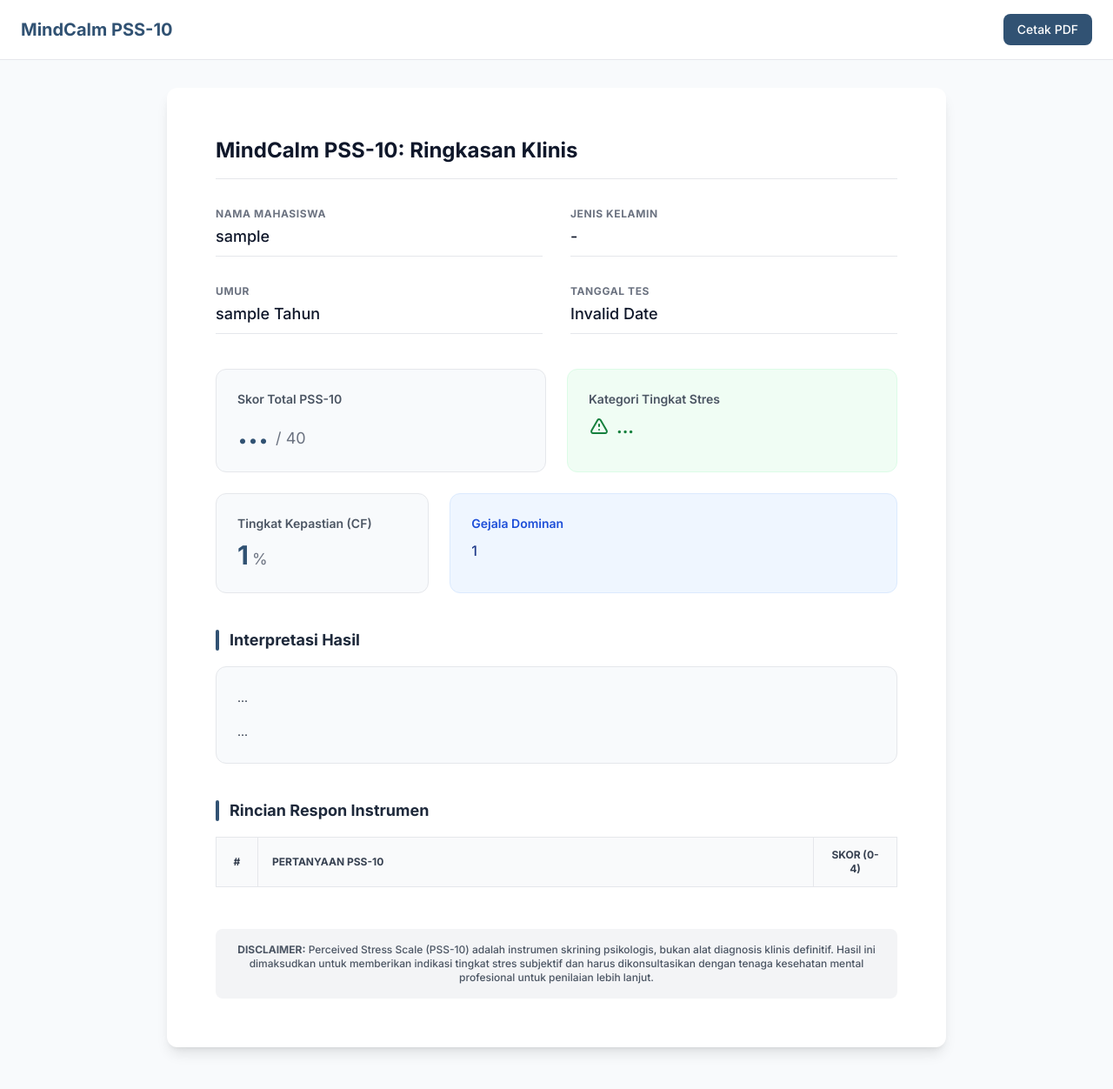
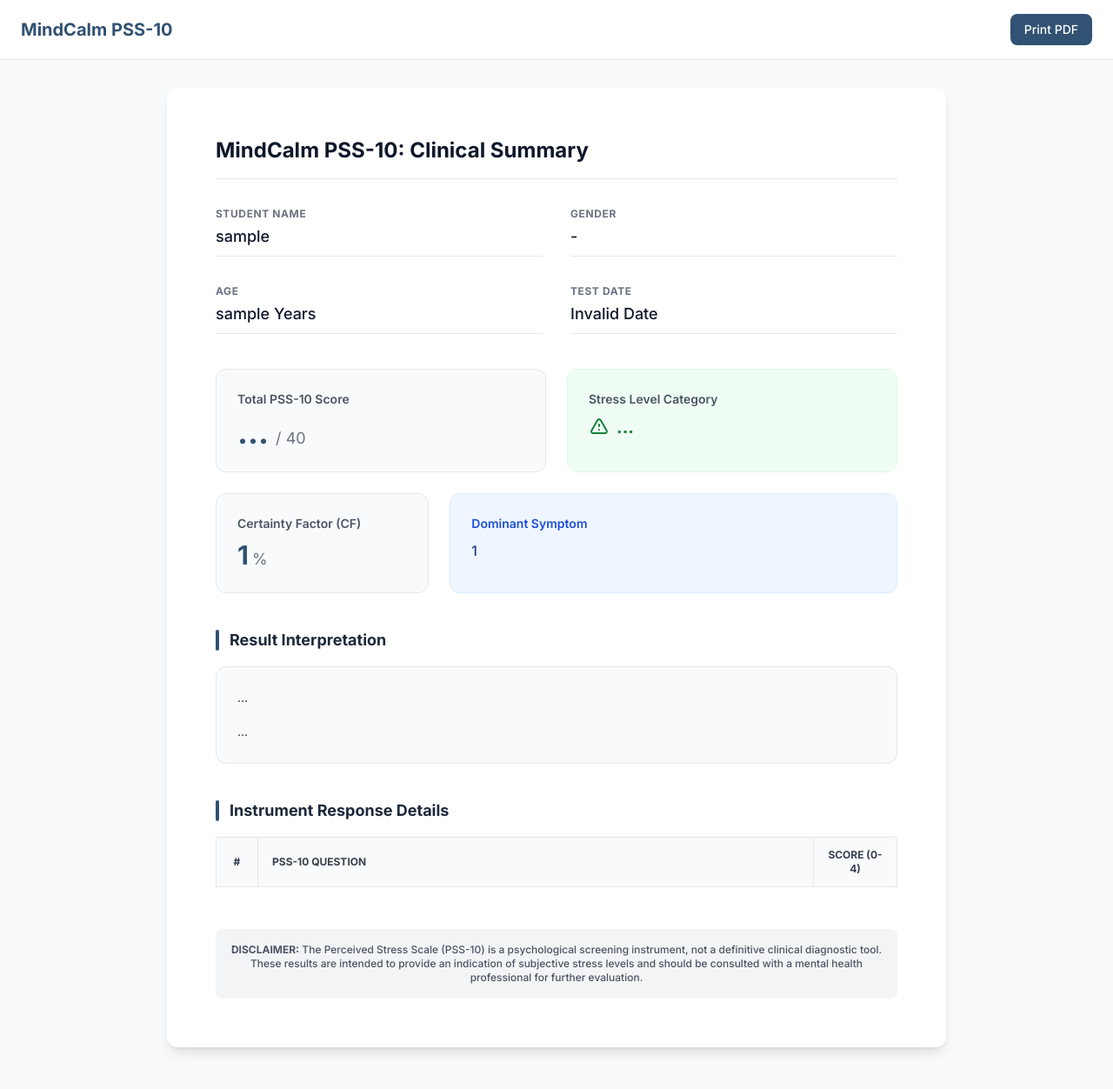
Before and after one commit to rakanabiyyu/expertsys_pss10, a Flask app: page /print in a window 1280 px wide. Shown: the whole page at 87% size. Run offline with Flask 3, Linux system fonts and the light colour scheme; the visitor is signed in with stand-in values (Sample User, id 1); lists and menus that the app fills with data are empty; some libraries are stand-ins or nearby versions.

Commit message:
chore: translate

```diff
--- a/app.py
+++ b/app.py
@@ -32,13 +32,13 @@
 @app.route('/api/calculate-score', methods=['POST'])
 def calculate_score():
     if 'user_name' not in session:
-        return jsonify({"error": "Sesi tidak valid, silakan registrasi ulang"}), 401
+        return jsonify({"error": "Invalid session, please register again"}), 401
 
     data = request.json
     answers = data.get('answers', [])
 
     if len(answers) != 10:
-        return jsonify({"error": "Data jawaban tidak lengkap"}), 400
+        return jsonify({"error": "Incomplete answer data"}), 400
 
     # 1. Hitung Total Score PSS-10 Konvensional
     reverse_indices = [3, 4, 6, 7]
@@ -69,16 +69,16 @@
     ]
 
     gejala_text = [
-        "kesal karena sesuatu yang terjadi secara tak terduga (PSS 1)",
-        "merasa tidak mampu mengendalikan hal-hal penting dalam hidup (PSS 2)",
-        "merasa gelisah dan tertekan (PSS 3)",
-        "kurangnya keyakinan dalam menangani masalah pribadi (PSS 4)",
-        "merasa hal-hal tidak berjalan sesuai keinginan (PSS 5)",
-        "merasa tidak dapat menangani semua hal yang harus dilakukan (PSS 6)",
-        "ketidakmampuan mengendalikan rasa kesal dalam hidup (PSS 7)",
-        "merasa tidak mampu mengatasi berbagai hal (PSS 8)",
-        "marah karena hal-hal yang terjadi di luar kendali (PSS 9)",
-        "merasa kesulitan menumpuk sangat banyak sehingga tidak bisa diatasi (PSS 10)"
+        "being upset because of something that happened unexpectedly (PSS 1)",
+        "feeling unable to control the important things in your life (PSS 2)",
+        "feeling nervous and stressed (PSS 3)",
+        "lacking confidence in your ability to handle personal problems (PSS 4)",
+        "feeling that things were not going your way (PSS 5)",
+        "feeling unable to cope with all the things you had to do (PSS 6)",
+        "inability to control irritations in your life (PSS 7)",
+        "feeling unable to stay on top of things (PSS 8)",
+        "being angered because of things outside of your control (PSS 9)",
+        "feeling difficulties were piling up so high that you could not overcome them (PSS 10)"
     ]
 
     cf_combine = 0.0
@@ -101,16 +101,16 @@
         cf_combine = cf_combine + cf_evidence * (1 - cf_combine)
 
     cf_percentage = round(cf_combine * 100, 2)
-    dominant_symptom_text = f"Gejala dominan Anda adalah {gejala_text[dominant_symptom_idx]}."
+    dominant_symptom_text = f"Your dominant symptom is {gejala_text[dominant_symptom_idx]}."
 
     # Kategori Stres PSS-10
     kategori = ""
     if total_score <= 14:
-        kategori = "Stres Ringan"
+        kategori = "Low Stress"
     elif total_score <= 26:
-        kategori = "Stres Sedang"
+        kategori = "Moderate Stress"
     else:
-        kategori = "Stres Berat"
+        kategori = "High Stress"
 
     # Simpan hasil di session
     session['score'] = total_score
--- a/templates/print.html
+++ b/templates/print.html
@@ -3,7 +3,7 @@
 <head>
     <meta charset="UTF-8">
     <meta name="viewport" content="width=device-width, initial-scale=1.0">
-    <title>Ringkasan Klinis - MindCalm PSS-10</title>
+    <title>Clinical Summary - MindCalm PSS-10</title>
     <script src="https://cdn.tailwindcss.com"></script>
     <script>
         tailwind.config = {
@@ -39,7 +39,7 @@
         <div class="container mx-auto px-6 py-4 flex justify-between items-center">
             <div class="text-xl font-bold text-primary"><a href="{{ url_for('result') }}">MindCalm PSS-10</a></div>
             <button onclick="window.print()" class="px-4 py-2 bg-primary text-white text-sm font-medium rounded-lg hover:bg-opacity-90 transition-colors">
-                Cetak PDF
+                Print PDF
             </button>
         </div>
     </header>
@@ -49,25 +49,25 @@
         <div class="p-10 sm:p-14">
 
             <h1 class="text-2xl font-bold text-slate-900 mb-8 pb-4 border-b border-gray-200">
-                MindCalm PSS-10: Ringkasan Klinis
+                MindCalm PSS-10: Clinical Summary
             </h1>
 
             <!-- Identitas -->
             <div class="grid grid-cols-2 gap-8 mb-10">
                 <div>
-                    <p class="text-xs font-bold text-gray-500 uppercase tracking-wider mb-1">Nama Mahasiswa</p>
+                    <p class="text-xs font-bold text-gray-500 uppercase tracking-wider mb-1">Student Name</p>
                     <p class="text-lg font-medium text-slate-900 border-b border-gray-200 pb-2" id="print-name">...</p>
                 </div>
                 <div>
-                    <p class="text-xs font-bold text-gray-500 uppercase tracking-wider mb-1">Jenis Kelamin</p>
+                    <p class="text-xs font-bold text-gray-500 uppercase tracking-wider mb-1">Gender</p>
                     <p class="text-lg font-medium text-slate-900 border-b border-gray-200 pb-2" id="print-gender">...</p>
                 </div>
                 <div>
-                    <p class="text-xs font-bold text-gray-500 uppercase tracking-wider mb-1">Umur</p>
+                    <p class="text-xs font-bold text-gray-500 uppercase tracking-wider mb-1">Age</p>
                     <p class="text-lg font-medium text-slate-900 border-b border-gray-200 pb-2" id="print-age">...</p>
                 </div>
                 <div>
-                    <p class="text-xs font-bold text-gray-500 uppercase tracking-wider mb-1">Tanggal Tes</p>
+                    <p class="text-xs font-bold text-gray-500 uppercase tracking-wider mb-1">Test Date</p>
                     <p class="text-lg font-medium text-slate-900 border-b border-gray-200 pb-2" id="print-date">...</p>
                 </div>
             </div>
@@ -75,14 +75,14 @@
             <!-- Skor & Kategori -->
             <div class="grid grid-cols-2 gap-6 mb-6">
                 <div class="bg-slate-50 print-bg print-card rounded-xl border border-gray-200 p-6">
-                    <p class="text-sm font-semibold text-gray-600 mb-2">Skor Total PSS-10</p>
+                    <p class="text-sm font-semibold text-gray-600 mb-2">Total PSS-10 Score</p>
                     <div class="flex items-baseline">
                         <span class="text-4xl font-bold text-primary" id="print-score">...</span>
                         <span class="text-lg text-gray-500 ml-2">/ 40</span>
                     </div>
                 </div>
                 <div class="bg-green-50 print-bg print-card rounded-xl border border-green-100 p-6" id="print-category-box">
-                    <p class="text-sm font-semibold text-gray-600 mb-2">Kategori Tingkat Stres</p>
+                    <p class="text-sm font-semibold text-gray-600 mb-2">Stress Level Category</p>
                     <div class="flex items-center text-green-700" id="print-category-text-wrap">
                         <svg class="w-6 h-6 mr-2" fill="none" stroke="currentColor" viewBox="0 0 24 24"><path stroke-linecap="round" stroke-linejoin="round" stroke-width="2" d="M12 9v2m0 4h.01m-6.938 4h13.856c1.54 0 2.502-1.667 1.732-3L13.732 4c-.77-1.333-2.694-1.333-3.464 0L3.34 16c-.77 1.333.192 3 1.732 3z"></path></svg>
                         <span class="text-xl font-bold" id="print-category">...</span>
@@ -93,14 +93,14 @@
             <!-- Analisis Sistem Pakar (CF) -->
             <div class="grid grid-cols-1 sm:grid-cols-3 gap-6 mb-10">
                 <div class="bg-slate-50 print-bg print-card rounded-xl border border-gray-200 p-6 sm:col-span-1">
-                    <p class="text-sm font-semibold text-gray-600 mb-2">Tingkat Kepastian (CF)</p>
+                    <p class="text-sm font-semibold text-gray-600 mb-2">Certainty Factor (CF)</p>
                     <div class="flex items-baseline text-primary">
                         <span class="text-3xl font-bold">{{ cf_percentage }}</span>
                         <span class="text-lg text-gray-500 ml-1">%</span>
                     </div>
                 </div>
                 <div class="bg-blue-50 print-bg print-card rounded-xl border border-blue-100 p-6 sm:col-span-2">
-                    <p class="text-sm font-semibold text-blue-700 mb-2">Gejala Dominan</p>
+                    <p class="text-sm font-semibold text-blue-700 mb-2">Dominant Symptom</p>
                     <p class="text-blue-900 font-medium leading-relaxed">
                         {{ dominant_symptom }}
                     </p>
@@ -111,7 +111,7 @@
             <div class="mb-10">
                 <div class="flex items-center mb-4">
                     <div class="w-1 h-6 bg-primary rounded-full mr-3"></div>
-                    <h2 class="text-lg font-bold text-slate-800">Interpretasi Hasil</h2>
+                    <h2 class="text-lg font-bold text-slate-800">Result Interpretation</h2>
                 </div>
                 <div class="bg-slate-50 print-bg print-card rounded-xl border border-gray-200 p-6">
                     <p class="text-gray-700 text-sm leading-relaxed mb-4" id="print-interp-1">
@@ -127,15 +127,15 @@
             <div class="mb-10">
                 <div class="flex items-center mb-4">
                     <div class="w-1 h-6 bg-primary rounded-full mr-3"></div>
-                    <h2 class="text-lg font-bold text-slate-800">Rincian Respon Instrumen</h2>
+                    <h2 class="text-lg font-bold text-slate-800">Instrument Response Details</h2>
                 </div>
                 <div class="overflow-x-auto">
                     <table class="w-full text-sm text-left border-collapse border border-gray-200 rounded-lg">
                         <thead class="text-xs text-gray-700 uppercase bg-gray-50 print-bg">
                             <tr>
                                 <th scope="col" class="px-4 py-3 border border-gray-200 w-12 text-center">#</th>
-                                <th scope="col" class="px-4 py-3 border border-gray-200">Pertanyaan PSS-10</th>
-                                <th scope="col" class="px-4 py-3 border border-gray-200 w-24 text-center">Skor (0-4)</th>
+                                <th scope="col" class="px-4 py-3 border border-gray-200">PSS-10 Question</th>
+                                <th scope="col" class="px-4 py-3 border border-gray-200 w-24 text-center">Score (0-4)</th>
                             </tr>
                         </thead>
                         <tbody id="print-table-body">
@@ -148,7 +148,7 @@
             <!-- Disclaimer -->
             <div class="bg-gray-100 print-bg print-card p-4 rounded-lg text-center mt-12">
                 <p class="text-[10px] sm:text-xs text-gray-600 font-medium">
-                    <span class="font-bold">DISCLAIMER:</span> Perceived Stress Scale (PSS-10) adalah instrumen skrining psikologis, bukan alat diagnosis klinis definitif. Hasil ini dimaksudkan untuk memberikan indikasi tingkat stres subjektif dan harus dikonsultasikan dengan tenaga kesehatan mental profesional untuk penilaian lebih lanjut.
+                    <span class="font-bold">DISCLAIMER:</span> The Perceived Stress Scale (PSS-10) is a psychological screening instrument, not a definitive clinical diagnostic tool. These results are intended to provide an indication of subjective stress levels and should be consulted with a mental health professional for further evaluation.
                 </p>
             </div>
 
@@ -171,11 +171,11 @@
             document.getElementById('print-name').textContent = user.name || '-';
 
             let genderText = '-';
-            if (user.gender === 'L') genderText = 'Laki-laki';
-            if (user.gender === 'P') genderText = 'Perempuan';
+            if (user.gender === 'L') genderText = 'Male';
+            if (user.gender === 'P') genderText = 'Female';
             document.getElementById('print-gender').textContent = genderText;
 
-            document.getElementById('print-age').textContent = user.age ? `${user.age} Tahun` : '-';
+            document.getElementById('print-age').textContent = user.age ? `${user.age} Years` : '-';
 
             // Format date
             let dateText = user.date;
@@ -208,41 +208,41 @@
             const interp1 = document.getElementById('print-interp-1');
             const interp2 = document.getElementById('print-interp-2');
 
-            if (totalScore <= 13) {
+            if (totalScore <= 14) {
                 catBox.className = "bg-green-50 print-bg print-card rounded-xl border border-green-100 p-6";
                 catTextWrap.className = "flex items-center text-green-700";
-                catText.textContent = "Stres Ringan";
+                catText.textContent = "Low Stress";
 
-                interp1.textContent = `Skor ${totalScore} menunjukkan bahwa mahasiswa saat ini mengalami tingkat stres ringan.`;
-                interp2.textContent = "Mahasiswa memiliki ketahanan mental yang baik dalam menghadapi tantangan akademik. Disarankan untuk tetap mempertahankan gaya hidup seimbang.";
+                interp1.textContent = `A score of ${totalScore} indicates that the student is currently experiencing a low level of stress.`;
+                interp2.textContent = "The student has good mental resilience in facing academic challenges. It is recommended to maintain a balanced lifestyle.";
             } else if (totalScore <= 26) {
                 catBox.className = "bg-yellow-50 print-bg print-card rounded-xl border border-yellow-200 p-6";
                 catTextWrap.className = "flex items-center text-yellow-700";
-                catText.textContent = "Stres Sedang";
+                catText.textContent = "Moderate Stress";
 
-                interp1.textContent = `Skor ${totalScore} menunjukkan bahwa mahasiswa saat ini mengalami tingkat stres sedang.`;
-                interp2.textContent = "Anda mungkin merasa kewalahan oleh beban akademik atau masalah pribadi akhir-akhir ini. Anda mungkin merasa kurang memiliki kontrol atas situasi hidup Anda, yang merupakan respon normal bagi mahasiswa di masa-masa sibuk.";
+                interp1.textContent = `A score of ${totalScore} indicates that the student is currently experiencing a moderate level of stress.`;
+                interp2.textContent = "You might be feeling overwhelmed by academic load or personal issues lately. You might feel a lack of control over your life situations, which is a normal response for students during busy periods.";
             } else {
                 catBox.className = "bg-red-50 print-bg print-card rounded-xl border border-red-200 p-6";
                 catTextWrap.className = "flex items-center text-red-700";
-                catText.textContent = "Stres Berat";
+                catText.textContent = "High Stress";
 
-                interp1.textContent = `Skor ${totalScore} menunjukkan bahwa mahasiswa saat ini mengalami tingkat stres berat.`;
-                interp2.textContent = "Beban yang dirasakan saat ini cukup berat dan mulai memengaruhi kualitas hidup. Sangat disarankan untuk segera menghubungi Unit Layanan Psikologi Kampus guna mendapatkan pendampingan.";
+                interp1.textContent = `A score of ${totalScore} indicates that the student is currently experiencing a high level of stress.`;
+                interp2.textContent = "The burden currently felt is quite heavy and starting to affect quality of life. It is highly recommended to immediately contact the Campus Psychology Services to get assistance.";
             }
 
             // Tabel
             const questions = [
-                "Dalam satu bulan terakhir, seberapa sering Anda merasa kesal karena sesuatu yang terjadi secara tidak terduga?",
-                "Dalam satu bulan terakhir, seberapa sering Anda merasa bahwa Anda tidak mampu mengendalikan hal-hal penting dalam hidup Anda?",
-                "Dalam satu bulan terakhir, seberapa sering Anda merasa gugup dan stres?",
-                "Dalam satu bulan terakhir, seberapa sering Anda merasa percaya diri terhadap kemampuan Anda untuk menangani masalah pribadi Anda?",
-                "Dalam satu bulan terakhir, seberapa sering Anda merasa bahwa segala sesuatu berjalan sesuai keinginan Anda?",
-                "Dalam satu bulan terakhir, seberapa sering Anda merasa bahwa Anda tidak mampu mengatasi semua hal yang harus Anda lakukan?",
-                "Dalam satu bulan terakhir, seberapa sering Anda mampu mengendalikan hal-hal yang mengganggu dalam hidup Anda?",
-                "Dalam satu bulan terakhir, seberapa sering Anda merasa bahwa Anda mampu mengendalikan keadaan?",
-                "Dalam satu bulan terakhir, seberapa sering Anda merasa marah karena hal-hal yang berada di luar kendali Anda?",
-                "Dalam satu bulan terakhir, seberapa sering Anda merasa bahwa kesulitan-kesulitan menumpuk begitu besar sehingga Anda tidak mampu mengatasinya?"
+                "In the last month, how often have you been upset because of something that happened unexpectedly?",
+                "In the last month, how often have you felt that you were unable to control the important things in your life?",
+                "In the last month, how often have you felt nervous and \"stressed\"?",
+                "In the last month, how often have you felt confident about your ability to handle your personal problems?",
+                "In the last month, how often have you felt that things were going your way?",
+                "In the last month, how often have you found that you could not cope with all the things that you had to do?",
+                "In the last month, how often have you been able to control irritations in your life?",
+                "In the last month, how often have you felt that you were on top of things?",
+                "In the last month, how often have you been angered because of things that were outside of your control?",
+                "In the last month, how often have you felt difficulties were piling up so high that you could not overcome them?"
             ];
 
             const tbody = document.getElementById('print-table-body');
```
Also changed, not shown: templates/education.html (+12 -12 lines), templates/index.html (+26 -39 lines), templates/register.html (+14 -14 lines), templates/result.html (+32 -32 lines), templates/test.html (+28 -28 lines).
